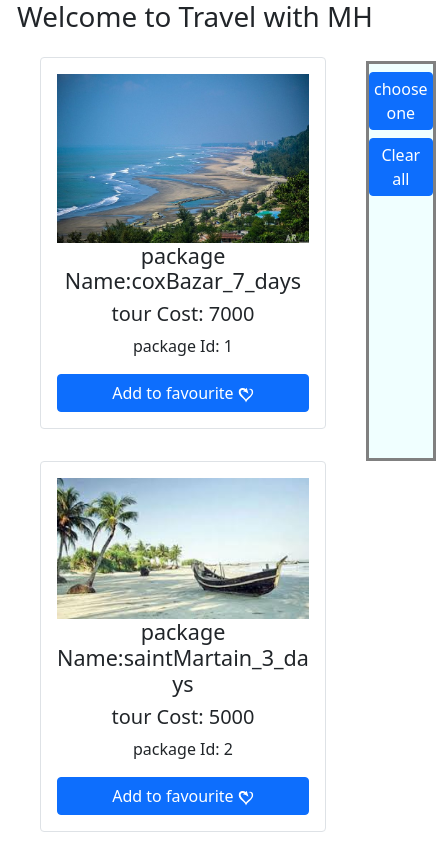
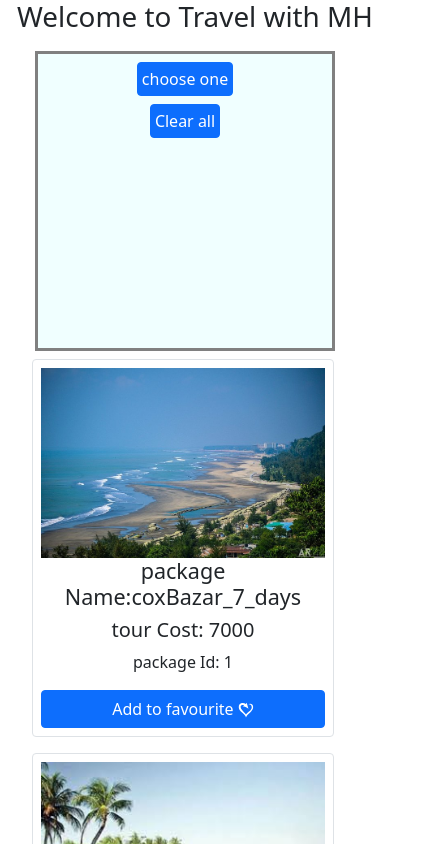
Before and after one commit to Mahamudul5/traveller, a React (Create React App) app: page / in a window 390 px wide. Shown: the top 844 px of the page, 436 px wide, since content can reach past the window. Built offline with nearby package versions, Linux system fonts and the light colour scheme.

Commit message:
responssive done

```diff
--- a/src/App.css
+++ b/src/App.css
@@ -1,5 +1,13 @@
 .App {
   text-align: center;
+}
+@media only screen and (max-width: 768px) {
+  /* For mobile phones: */
+  .div-main{
+  display: flex;
+  flex-direction:column-reverse;
+
+  }
 }
 
 .App-logo {
--- a/src/App.js
+++ b/src/App.js
@@ -44,7 +44,7 @@ function App() {
       </div> */}
 
       <h1>Welcome to Travel with MH</h1>
-      <div className="d-flex">
+      <div className="d-flex div-main">
         <div className="container row">
           {
             tourPackages.map(tourPackage =>
@@ -59,27 +59,15 @@ function App() {
 
       <Accordion>
         <Accordion.Item eventKey="0">
-          <Accordion.Header>Accordion Item #1</Accordion.Header>
+          <Accordion.Header>How react works?</Accordion.Header>
           <Accordion.Body>
-            Lorem ipsum dolor sit amet, consectetur adipiscing elit, sed do eiusmod
-            tempor incididunt ut labore et dolore magna aliqua. Ut enim ad minim
-            veniam, quis nostrud exercitation ullamco laboris nisi ut aliquip ex ea
-            commodo consequat. Duis aute irure dolor in reprehenderit in voluptate
-            velit esse cillum dolore eu fugiat nulla pariatur. Excepteur sint occaecat
-            cupidatat non proident, sunt in culpa qui officia deserunt mollit anim id
-            est laborum.
+            React is a declarative js libray for web ui.React has many kind of components.React has virtual dom to change real dom.We use react components to do what we want to see in Ui.react efficiently update with rerender our expected conponents. <a href='https://www.google.com/search?q=how+react+works&oq=&aqs=chrome.0.69i59i450l8.506091334j0j7&sourceid=chrome&ie=UTF-8'>read more</a>
           </Accordion.Body>
         </Accordion.Item>
         <Accordion.Item eventKey="1">
-          <Accordion.Header>Accordion Item #2</Accordion.Header>
+          <Accordion.Header>How use State works?</Accordion.Header>
           <Accordion.Body>
-            Lorem ipsum dolor sit amet, consectetur adipiscing elit, sed do eiusmod
-            tempor incididunt ut labore et dolore magna aliqua. Ut enim ad minim
-            veniam, quis nostrud exercitation ullamco laboris nisi ut aliquip ex ea
-            commodo consequat. Duis aute irure dolor in reprehenderit in voluptate
-            velit esse cillum dolore eu fugiat nulla pariatur. Excepteur sint occaecat
-            cupidatat non proident, sunt in culpa qui officia deserunt mollit anim id
-            est laborum.
+            usestate declears "state variable".It,s preserve value by calling function.And the state variablesa preservew by react.Only arguments hook in the initial state.We can keep a number or string that we needed.Use state returns a state and a function that update the state.Sometimes we be wonders becouse why usestate not to call create state. <a href='https://reactjs.org/docs/hooks-state.html'>read more.</a>
           </Accordion.Body>
         </Accordion.Item>
       </Accordion>
--- a/src/components/addFavouriteCart/addToFav.css
+++ b/src/components/addFavouriteCart/addToFav.css
@@ -1,10 +1,19 @@
 .fav-part{
     width: 200px;
-    height: 400px;
+    height: 1300px;
     background-color:azure;
-    margin-top: 20px;
-    margin-right: 10px;
+    margin-top: 10px;
+    margin-right: 50px;
     position: sticky;
     border: 3px solid gray;
 
 }
+@media only screen and (max-width: 768px) {
+    /* For mobile phones: */
+    .fav-part{
+        margin-left: 35px;
+    width: 300px;
+    height: 300px;
+
+    }
+  }
--- a/src/components/single-package/SinglePackage.js
+++ b/src/components/single-package/SinglePackage.js
@@ -9,7 +9,7 @@ const SinglePackage = (props) => {
     return (
 
         <div className='col-md-4'>
-            <div className="card p-3 m-3 border">
+            <div className="card p-2 m-2 border">
                 <img className='img-fluid ' src={image} alt="" />
                 <h4>package Name:{name}</h4>
                 <h5>tour Cost: {price}</h5>
--- a/src/components/single-package/singlePackage.css
+++ b/src/components/single-package/singlePackage.css
@@ -1,4 +1,5 @@
-/* .card{
-    height: 400px;
+.card{
+
     margin-top: 10px;
-} */
+    margin-bottom: 10px;
+}
```
